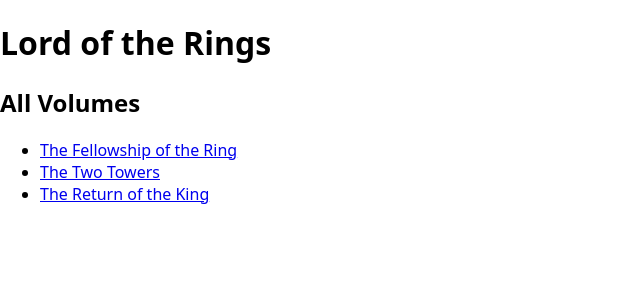
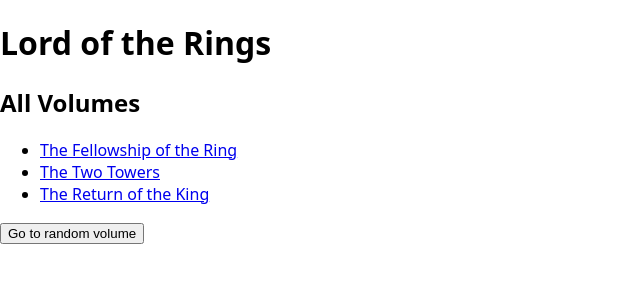
Before and after one commit to josch87/nf-web-lord-of-the-rings-app, a Next.js app: page /volumes in a window 1280 px wide. Shown: the top 300 px of the page, without its empty margins (0-640 px from the left). Built offline with nearby package versions, Linux system fonts and the light colour scheme.

Commit message:
add random volume button

```diff
--- a/pages/volumes/index.js
+++ b/pages/volumes/index.js
@@ -2,8 +2,20 @@ import { introduction } from "../../lib/data";
 import Link from "next/link";
 import { volumes } from "../../lib/data";
 import Head from "next/head";
+import { useRouter } from "next/router";
 
 export default function Volumes() {
+  function getRandomElement(array) {
+    return array[Math.floor(Math.random() * array.length)];
+  }
+
+  const router = useRouter();
+  const randomVolume = getRandomElement(volumes);
+
+  function handleRandomClick(event) {
+    router.push(`/volumes/${randomVolume.slug}`);
+  }
+
   return (
     <>
       <Head>
@@ -20,6 +32,9 @@ export default function Volumes() {
           );
         })}
       </ul>
+      <button type="button" onClick={handleRandomClick}>
+        Go to random volume
+      </button>
     </>
   );
 }
```
